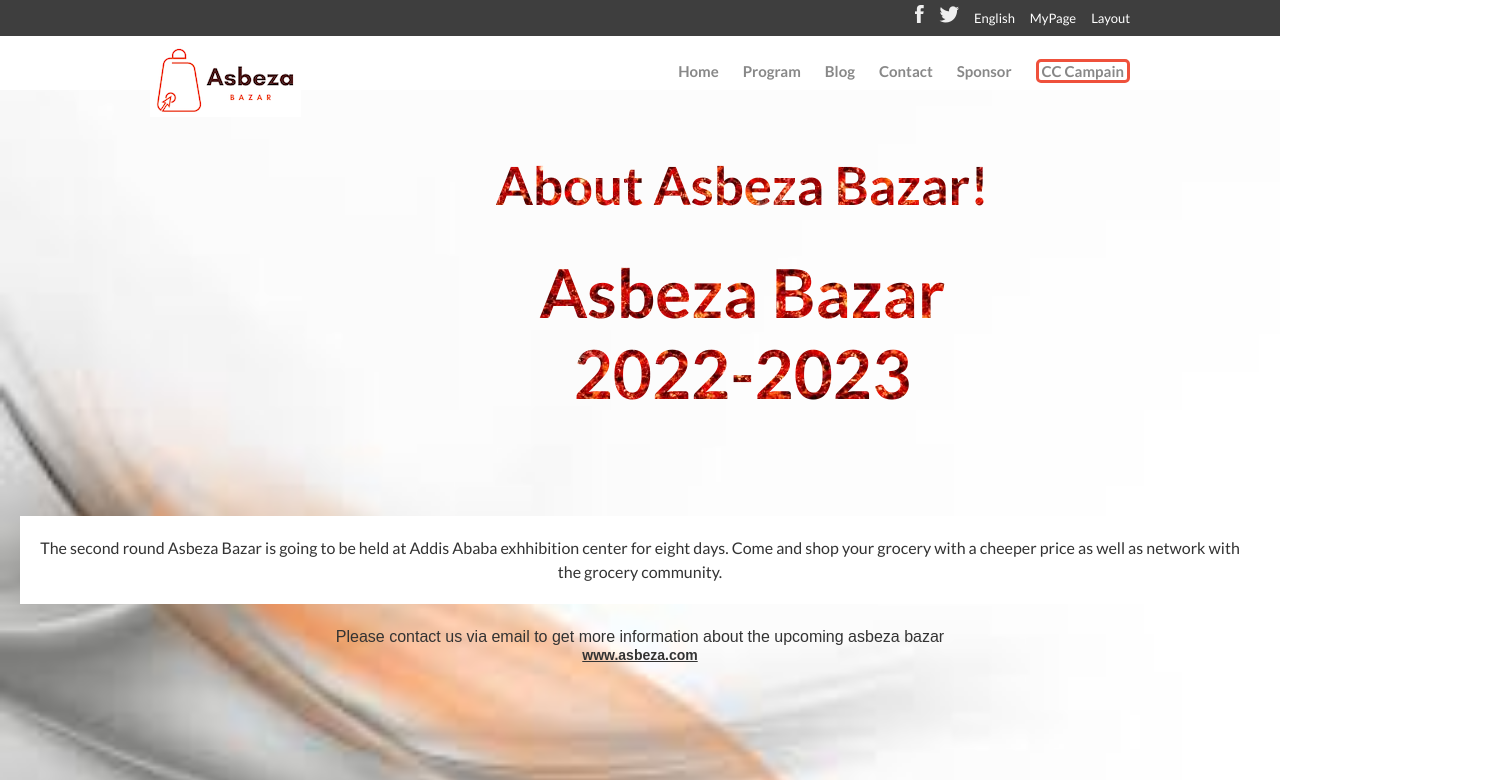
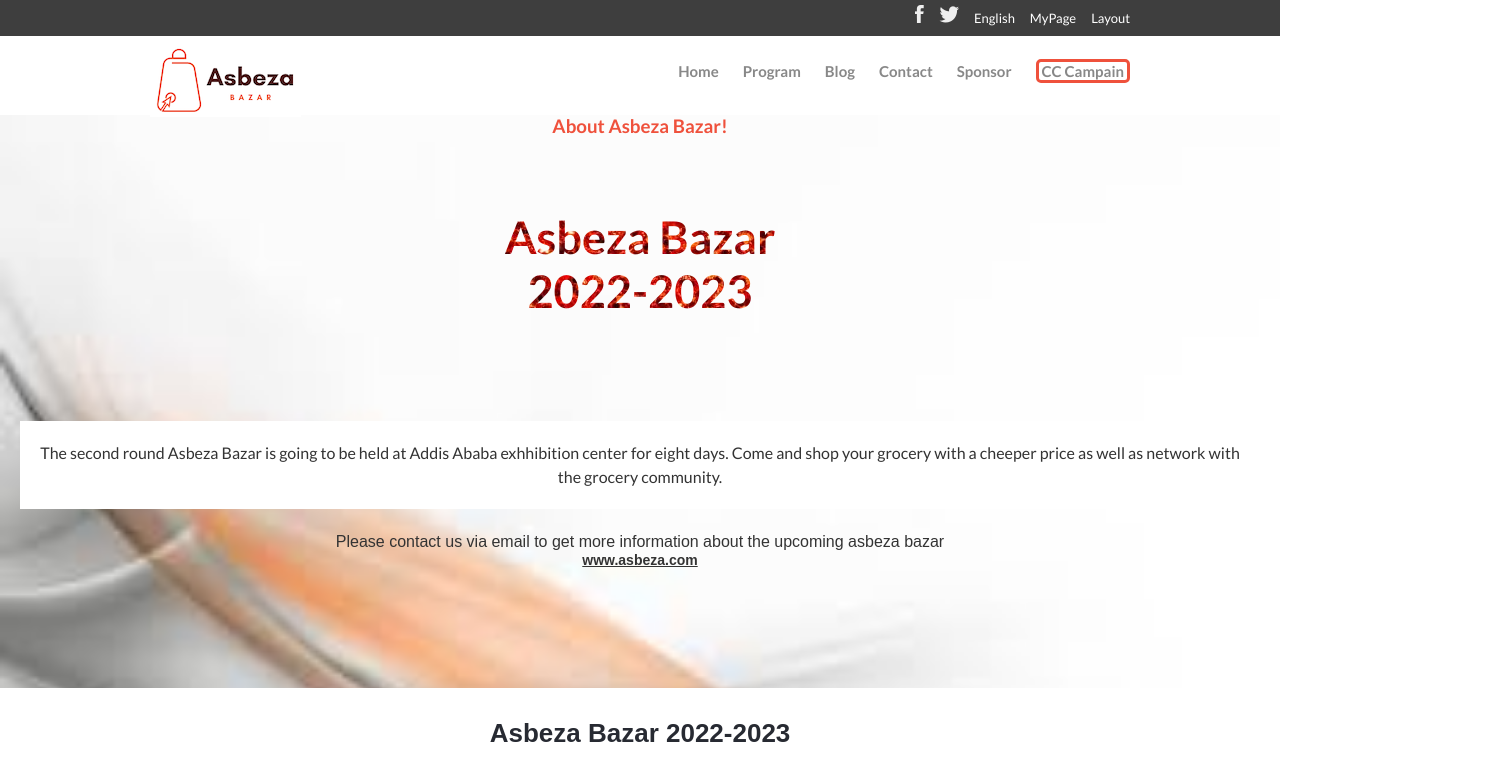
Before and after one commit to hiwina/Capstone-Project-1, a website: page about.html in a window 1280 px wide. Shown: the top 780 px of the page, 1485 px wide, since content can reach past the window. Drawn offline with Linux system fonts and the light colour scheme.

```diff
--- a/about.css
+++ b/about.css
@@ -98,7 +98,7 @@
   margin-bottom: 35px;
 }
 
-.main-header {
+.main-header h1 {
   padding-top: 3%;
   padding-left: 8%;
   padding-right: 8%;
@@ -109,7 +109,6 @@
   background: url('./Images/bg-orange.jpg');
   -webkit-background-clip: text;
   -webkit-text-fill-color: transparent;
-  background-clip: text;
 }
 
 .day-desc {
@@ -126,8 +125,6 @@
   line-height: 150%;
   font-size: 16px;
   height: auto;
-
-  /* text-align: justify; */
   color: #333;
   background-color: white;
   text-align: center;
```
